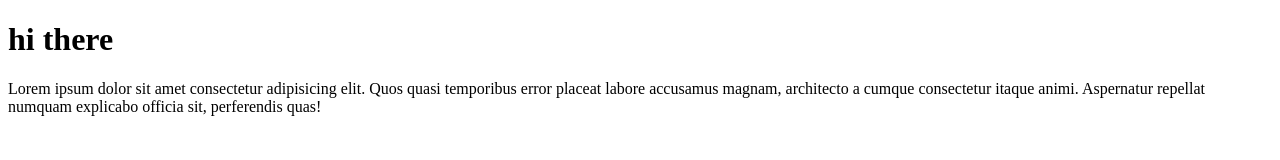
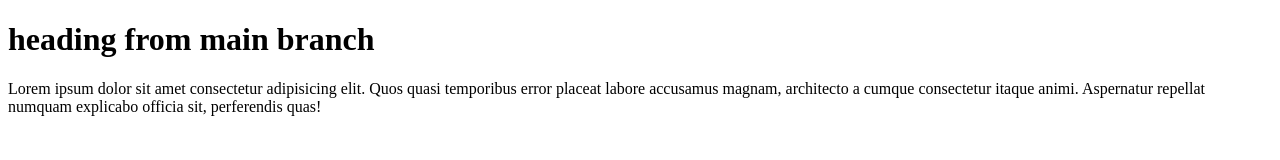
Before and after one commit to shrabony01/project, a plain HTML site: page index.html in a window 1280 px wide. Drawn offline with Linux system fonts and the light colour scheme.

Commit message:
added heading on main branch

```diff
--- a/index.html
+++ b/index.html
@@ -7,7 +7,7 @@
 </head>
 <body>
     <header>
-        <h1>hi there</h1>
+        <h1>heading from main branch</h1>
     </header>
     <main>
         <p>Lorem ipsum dolor sit amet consectetur adipisicing elit. Quos quasi temporibus error placeat labore accusamus magnam, architecto a cumque consectetur itaque animi. Aspernatur repellat numquam explicabo officia sit, perferendis quas!
```
